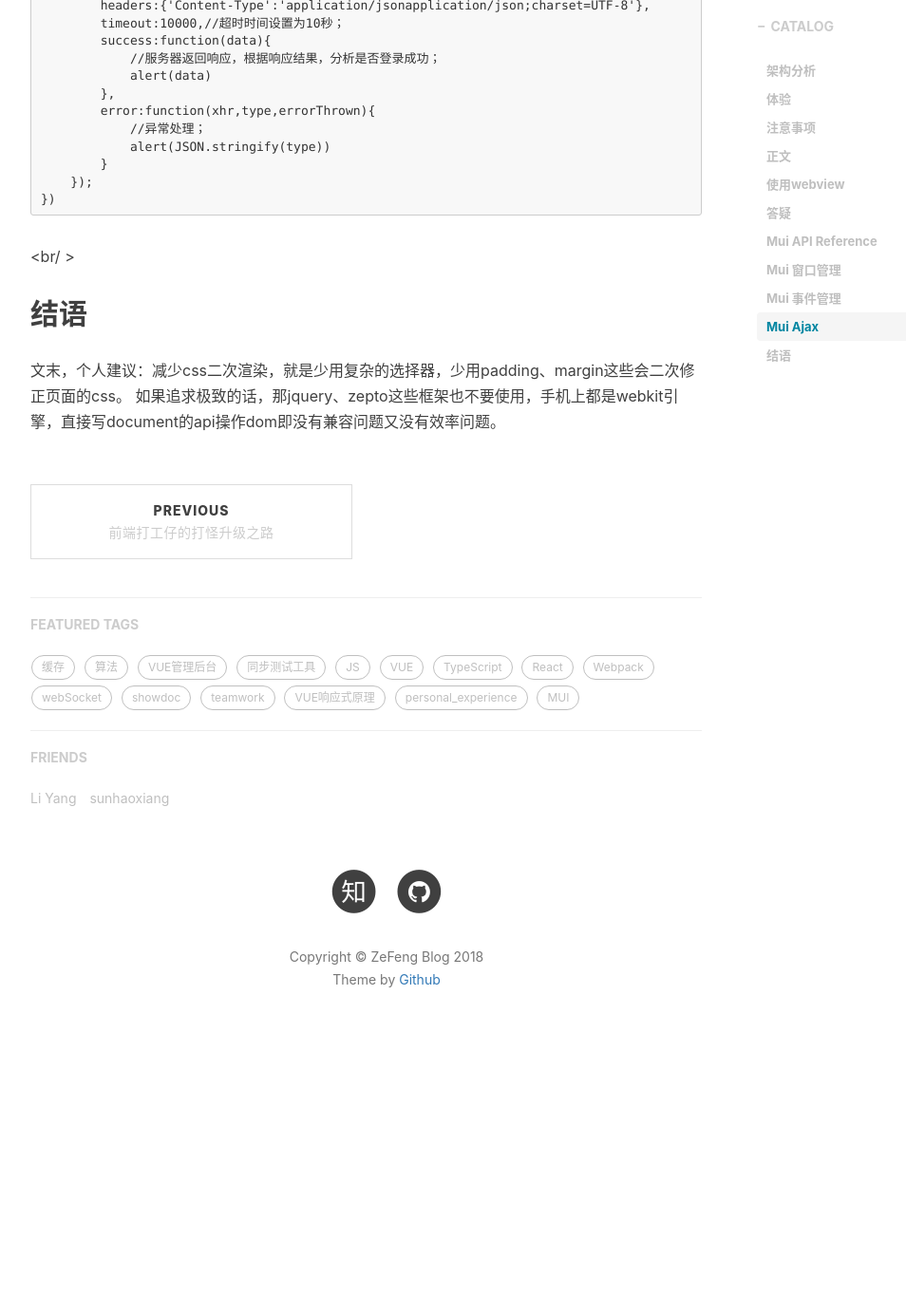
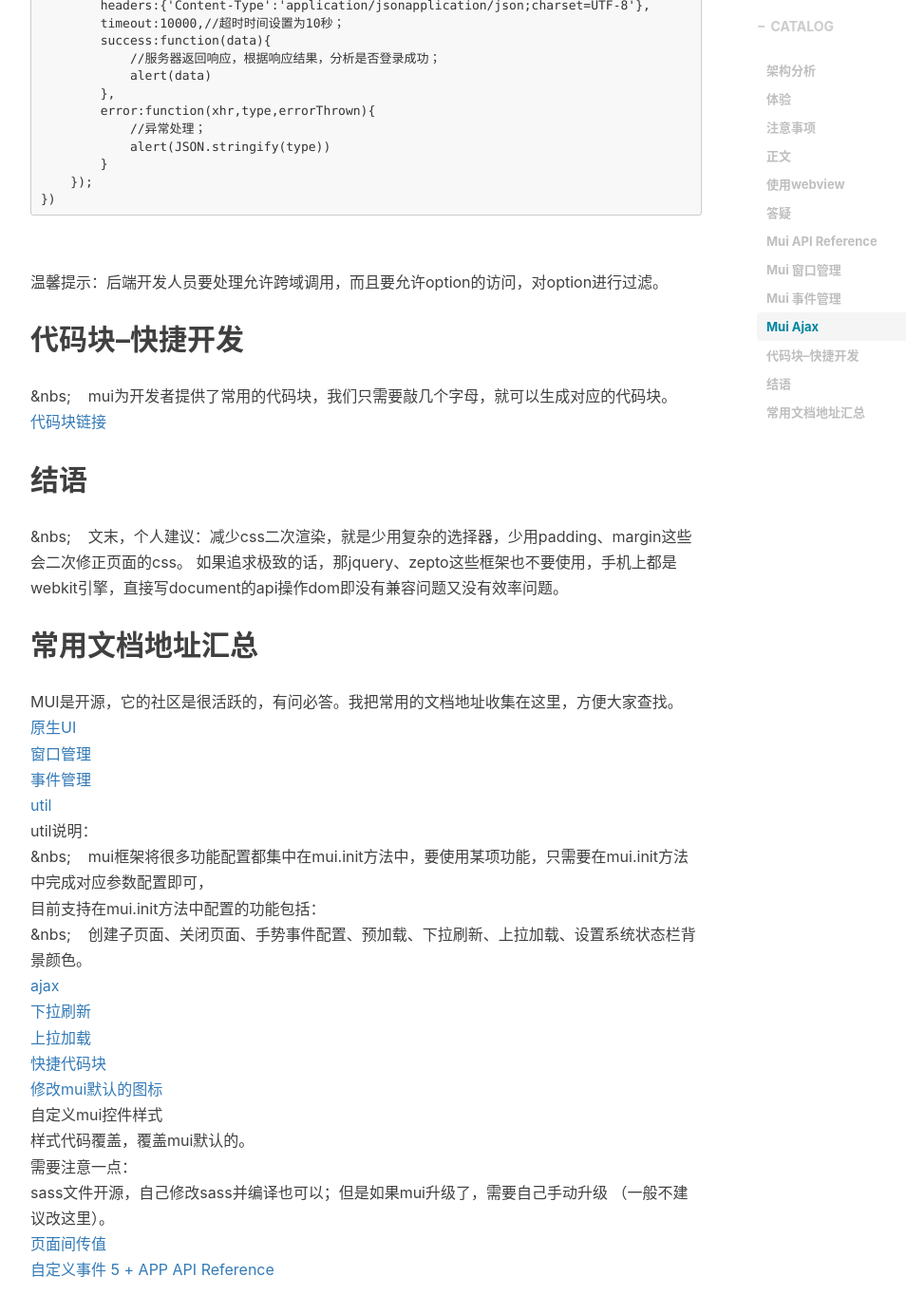
Before and after one commit to 00feng00/00feng00.github.io, a Jekyll site: the page built from _posts/2018-11-18-mui-instructions.markdown, in a window 1280 px wide and 1400 px high, scrolled down 14809 px. Shown: the top 1384 px of the window at 95% size, without its empty margins (233-1187 px from the left). Built offline with Jekyll 4.4.1, drawn with Linux system fonts in a browser that asks for light colours; nearby versions of some CDN libraries; comment, search, counter and statistics services are not loaded; before the commit the page ends 15945 px from its top, so only the background shows below that.

Commit message:
Update 2018-11-18-mui-instructions.markdown

````diff
--- a/_posts/2018-11-18-mui-instructions.markdown
+++ b/_posts/2018-11-18-mui-instructions.markdown
@@ -326,8 +326,36 @@
     });
 })
 ```
-<br/ >
+<br />
+温馨提示：后端开发人员要处理允许跨域调用，而且要允许option的访问，对option进行过滤。<br/>
+
+## 代码块--快捷开发
+&nbs;&nbsp;&nbsp;&nbsp;&nbsp;mui为开发者提供了常用的代码块，我们只需要敲几个字母，就可以生成对应的代码块。<br/>
+[代码块链接](http://dev.dcloud.net.cn/mui/snippet/) <br/>
 
 ## 结语
-文末，个人建议：减少css二次渲染，就是少用复杂的选择器，少用padding、margin这些会二次修正页面的css。
+&nbs;&nbsp;&nbsp;&nbsp;&nbsp;文末，个人建议：减少css二次渲染，就是少用复杂的选择器，少用padding、margin这些会二次修正页面的css。
 如果追求极致的话，那jquery、zepto这些框架也不要使用，手机上都是webkit引擎，直接写document的api操作dom即没有兼容问题又没有效率问题。
+
+## 常用文档地址汇总
+MUI是开源，它的社区是很活跃的，有问必答。我把常用的文档地址收集在这里，方便大家查找。<br/>
+[原生UI](http://dev.dcloud.net.cn/mui/ui/) <br/>
+[窗口管理](http://dev.dcloud.net.cn/mui/window/) <br/>
+[事件管理](http://dev.dcloud.net.cn/mui/event/) <br/>
+[util](http://dev.dcloud.net.cn/mui/util/) <br/>
+util说明： <br/>
+&nbs;&nbsp;&nbsp;&nbsp;&nbsp;mui框架将很多功能配置都集中在mui.init方法中，要使用某项功能，只需要在mui.init方法中完成对应参数配置即可，<br/>
+目前支持在mui.init方法中配置的功能包括：<br/>
+&nbs;&nbsp;&nbsp;&nbsp;&nbsp;创建子页面、关闭页面、手势事件配置、预加载、下拉刷新、上拉加载、设置系统状态栏背景颜色。<br/>
+[ajax](http://dev.dcloud.net.cn/mui/ajax/) <br/>
+[下拉刷新](dev.dcloud.net.cn/mui/pulldown/) <br/>
+[上拉加载](http://dev.dcloud.net.cn/mui/pullup/) <br/>
+[快捷代码块](http://dev.dcloud.net.cn/mui/snippet/) <br/>
+[修改mui默认的图标](http://ask.dcloud.net.cn/article/128) <br/>
+自定义mui控件样式 <br/>
+样式代码覆盖，覆盖mui默认的。<br/>
+需要注意一点：<br/>
+    sass文件开源，自己修改sass并编译也可以；但是如果mui升级了，需要自己手动升级 （一般不建议改这里）。<br/>
+[页面间传值](http://ask.dcloud.net.cn/article/63) <br/>
+[自定义事件](http://dev.dcloud.net.cn/mui/event/#customevent)
+[5 + APP API Reference](http://www.html5plus.org/doc/h5p.html)
````
